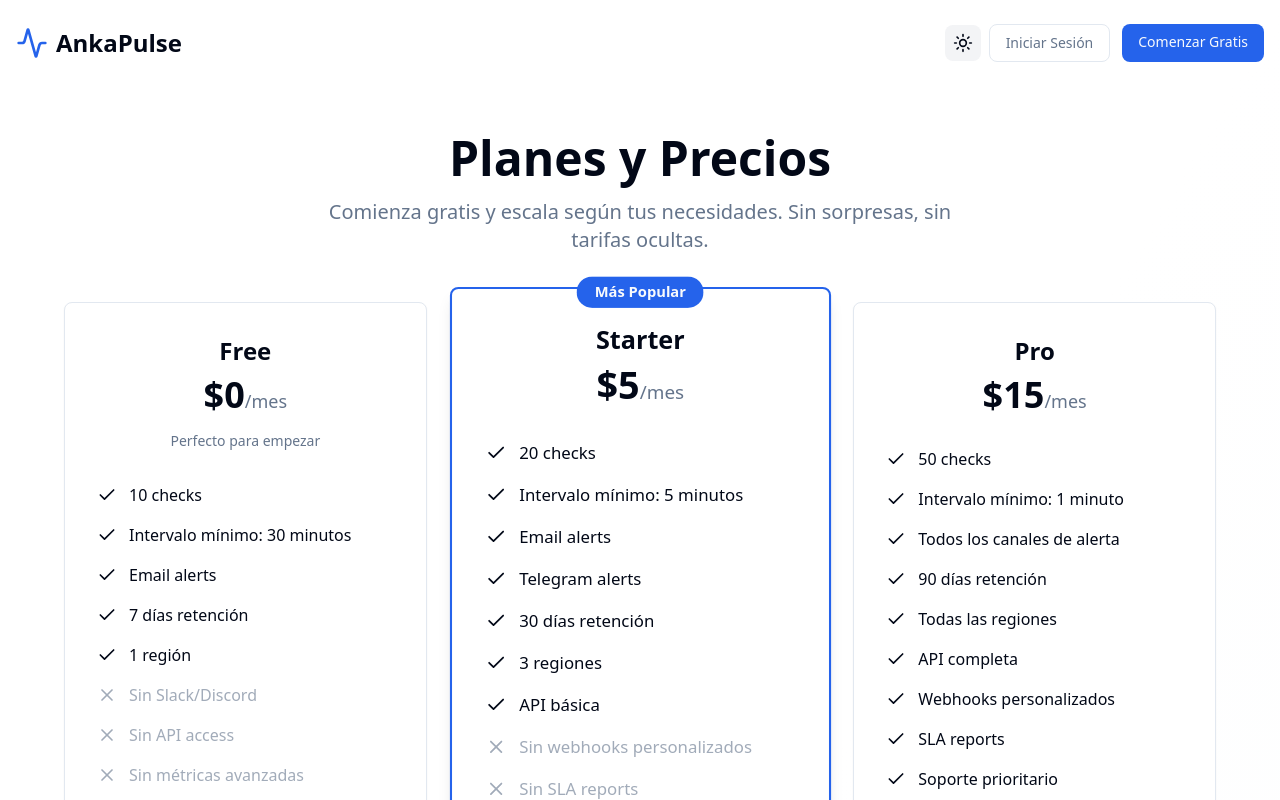
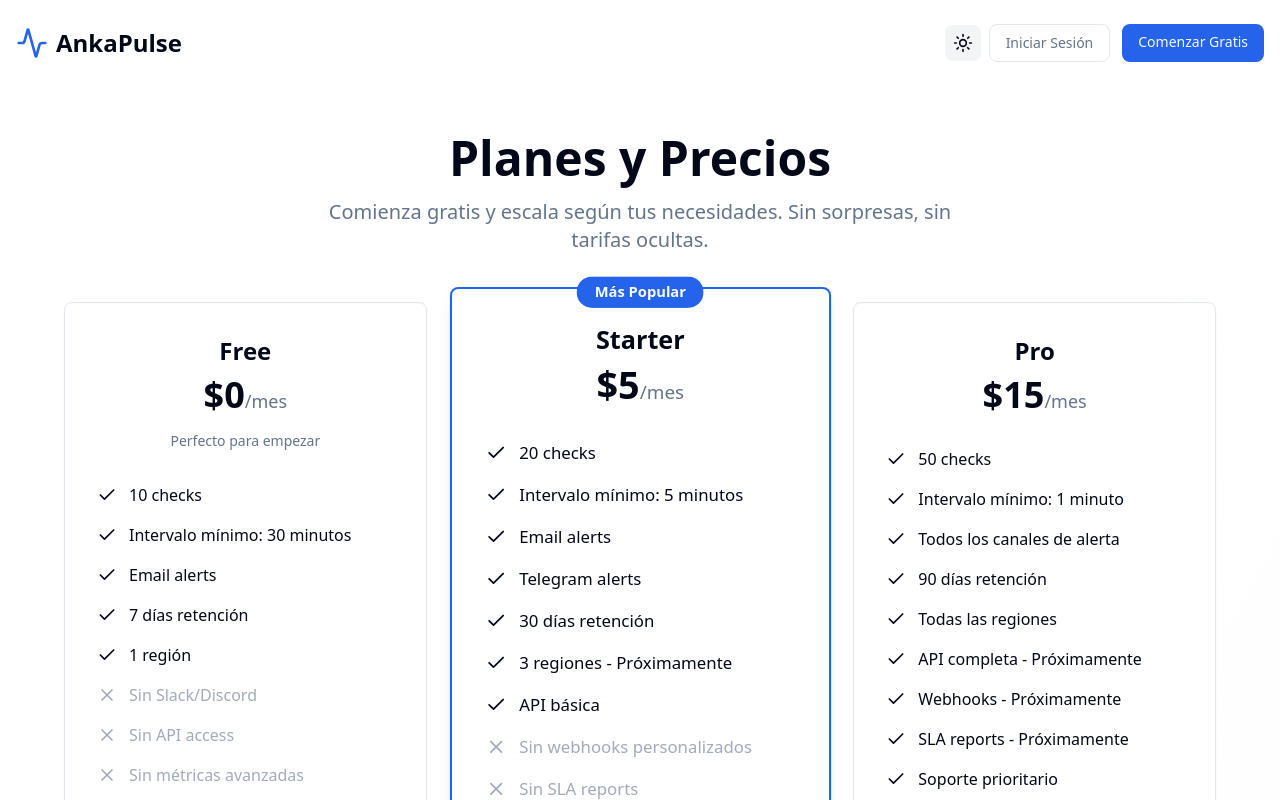
Before and after one commit to juanjoles/ankapulse-frontend, a Next.js app: page /plans in a window 1280 px wide. Shown: the top 800 px of the page. Built offline with nearby package versions, Linux system fonts and the light colour scheme.

Commit message:
fix page plans and pricing

```diff
--- a/src/app/(dashboard)/pricing/page.tsx
+++ b/src/app/(dashboard)/pricing/page.tsx
@@ -52,10 +52,9 @@ const plans = [
       'Intervalo mínimo: 1 minuto',
       'Todos los canales de alerta',
       '90 días retención',
-      'Todas las regiones',
-      'API completa',
-      'Webhooks personalizados',
-      'SLA reports',
+      'API completa - Próximamente',
+      'Webhooks - Próximamente',
+      'SLA reports - Próximamente',
       'Soporte prioritario'
     ],
     limitations: []
--- a/src/app/plans/page.tsx
+++ b/src/app/plans/page.tsx
@@ -35,7 +35,7 @@ const plans = [
       'Email alerts',
       'Telegram alerts',
       '30 días retención',
-      '3 regiones',
+      '3 regiones - Próximamente',
       'API básica'
     ],
     limitations: [
@@ -53,9 +53,9 @@ const plans = [
       'Todos los canales de alerta',
       '90 días retención',
       'Todas las regiones',
-      'API completa',
-      'Webhooks personalizados',
-      'SLA reports',
+      'API completa - Próximamente',
+      'Webhooks - Próximamente',
+      'SLA reports - Próximamente',
       'Soporte prioritario'
     ],
     limitations: []
```
